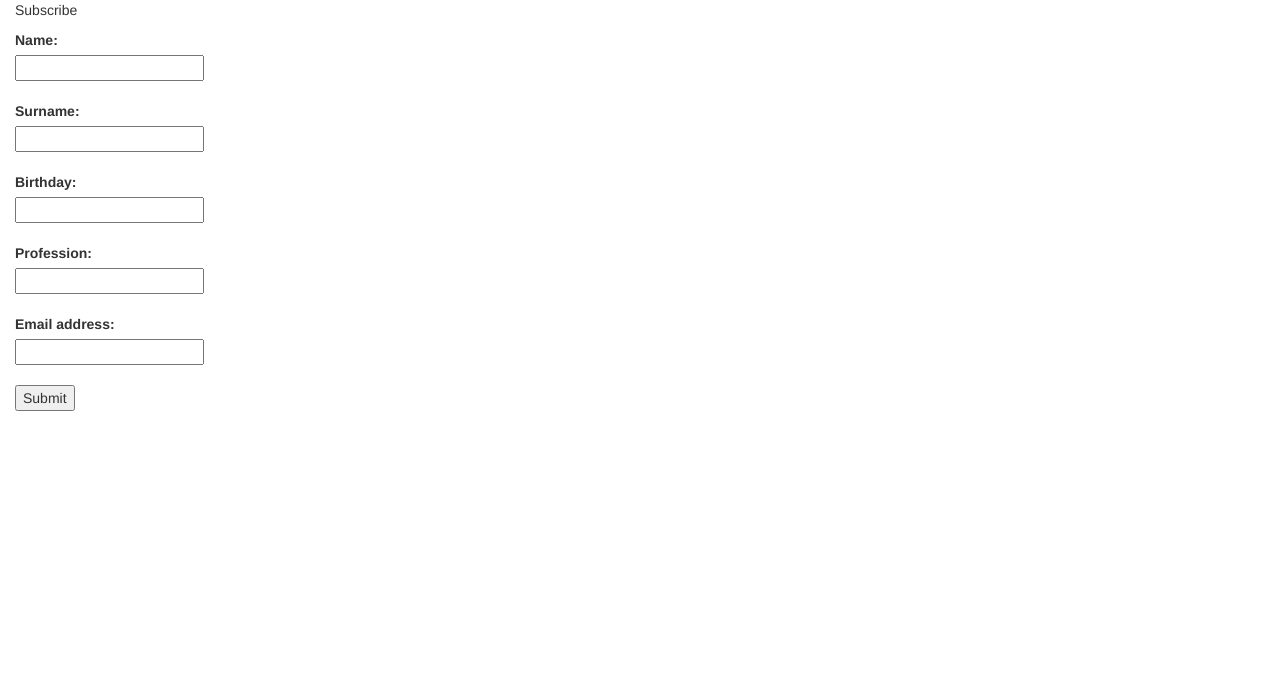
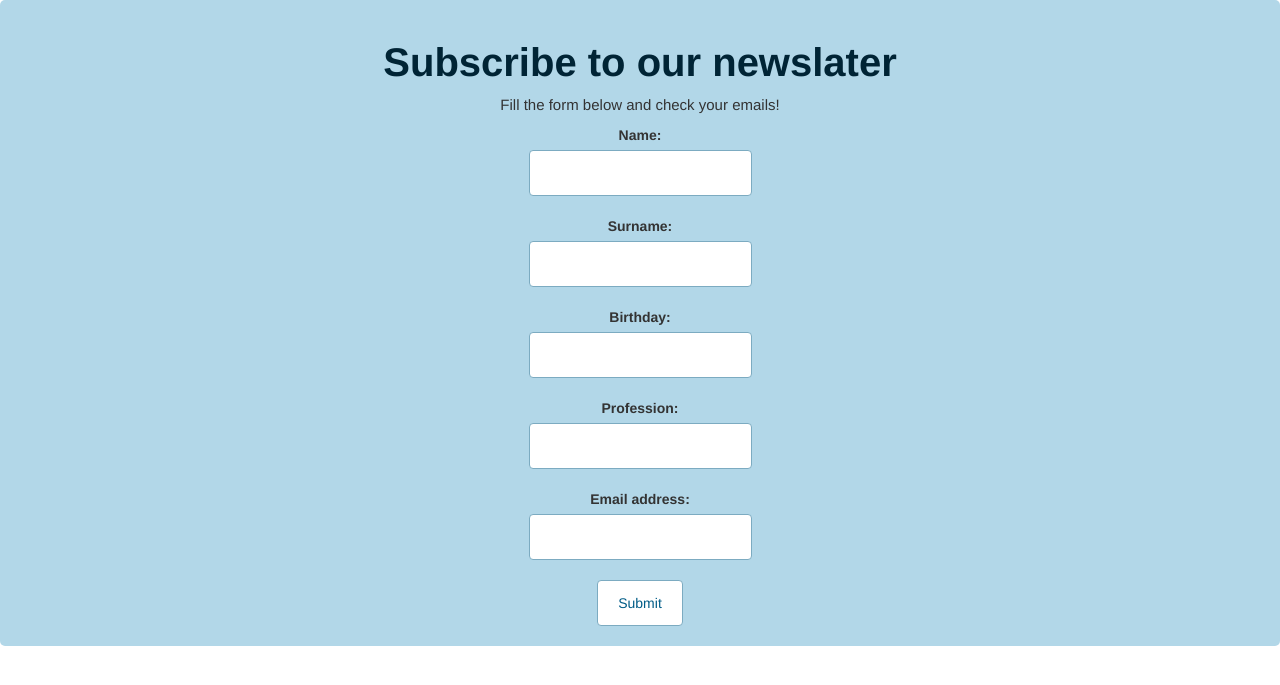
Before and after one commit to marianneoco/weather_team, a Flask app: page /subscribe in a window 1280 px wide. Shown: the top 685 px of the page. Run offline with Flask 2, Linux system fonts and the light colour scheme; parts of the project's set-up code (start-up, migrations or seed data) failed here and were passed over; some libraries are stand-ins or nearby versions.

Commit message:
css form

```diff
--- /dev/null
+++ b/static/css/weather.css
@@ -0,0 +1,65 @@
+.subButton {
+  background-color: #599bb3; /* light blue */
+  border: none;
+  color: white;
+  padding: 15px 32px;
+  text-align: center;
+  text-decoration: none;
+  display: inline-block;
+  font-size: 16px;
+}
+
+
+#map {
+  height: 500px;
+}
+
+h1 {font-weight: bold;
+  font-size: 40px;
+  color: #002435;
+}
+
+p{font-size: 15px;
+}
+
+<br>
+#form { /* Style inputs with type="text", select elements and textareas */
+  width: 100%; /* Full width */
+  padding: 12px; /* Some padding */
+  border: 1px solid #7cabc1; /* blue border */
+  border-radius: 4px; /* Rounded borders */
+  box-sizing: border-box; /* Make sure that padding and width stays in place */
+  margin-top: 16px; /* Add a top margin */
+  margin-bottom: 16px; /* Bottom margin */
+  resize: vertical /* Allow the user to vertically resize the textarea (not horizontally) */
+}
+
+/* Style the submit button with a specific background color etc */
+input {
+  background-color: white;
+  color: #005c87;
+  padding: 12px 20px;
+  border: none;
+  border-radius: 4px;
+  cursor: pointer;
+}
+
+/* When moving the mouse over the submit button, add a darker green color */
+input {
+  background-color: white;
+  border: 1px solid #7cabc1; /* blue border */
+
+}
+
+/* Add a background color and some padding around the form */
+.box {
+  height: auto;
+  border-radius: 5px;
+  background-color: #b2d7e8;
+  padding: 20px;
+}
+  /*width: 100%;
+  box-sizing: border-box;
+  border-color: #599bb3;
+  border-radius: 50px;*/
+}
--- a/templates/subscribe.html
+++ b/templates/subscribe.html
@@ -6,28 +6,31 @@
     <title>Weather Team</title>
     <link rel="stylesheet" href="{{url_for("static", filename="../static/css/bootstrap.css")}}">
     <link rel="stylesheet" type="text/css" href="{{url_for("static", filename="../static/css/weather.css")}}">
+    <!-- if we add Bootstrap in, add to same folder -->
+
 
 <body>
 
-  <div class="col-md-2" align="left">
+  <div id="form" class="box" align="center">
 
   <!-- subscribe form --->
-    <p>Subscribe</p>
-       <div id="contact-form">
+    <h1>Subscribe to our newslater</h1>
+    <p>Fill the form below and check your emails!</p>
+       <div id="contact-form" class="form">
          <form method="post" action="/signup">
-           <label for="name">Name:</label>
+           <label for="name">Name:</label><br>
            <input type="text" id="name" name="name" required="required">
            <br><br>
-           <label for="surname">Surname:</label>
+           <label for="surname">Surname:</label><br>
            <input type="text" id="surname" name="surname" required="required">
            <br><br>
-           <label for="birthday">Birthday:</label>
+           <label for="birthday">Birthday:</label><br>
            <input type="birthday" id="birthday" name="birthday" required="required">
            <br><br>
-           <label for="profession">Profession:</label>
+           <label for="profession">Profession:</label><br>
            <input type="profession" id="profession" name="profession" required="required">
            <br><br>
-           <label for="email">Email address:</label>
+           <label for="email">Email address:</label><br>
            <input type="email" id="email" name="email" required="required">
            <br><br>
            <input type="submit" value="Submit" id="submit-button">
--- a/templates/weather_team.html
+++ b/templates/weather_team.html
@@ -26,6 +26,9 @@
   </head>
 
   <body>
+
+  <h1 align="center"> London events </h1>
+
 
 <!--<div class="jumbotron text-center">
     <h1> Events</h1>
```
